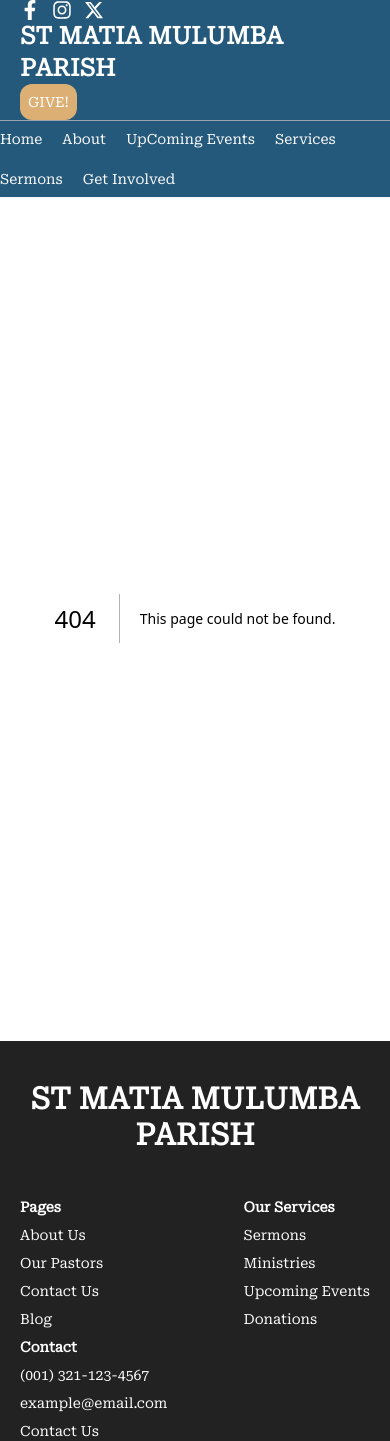
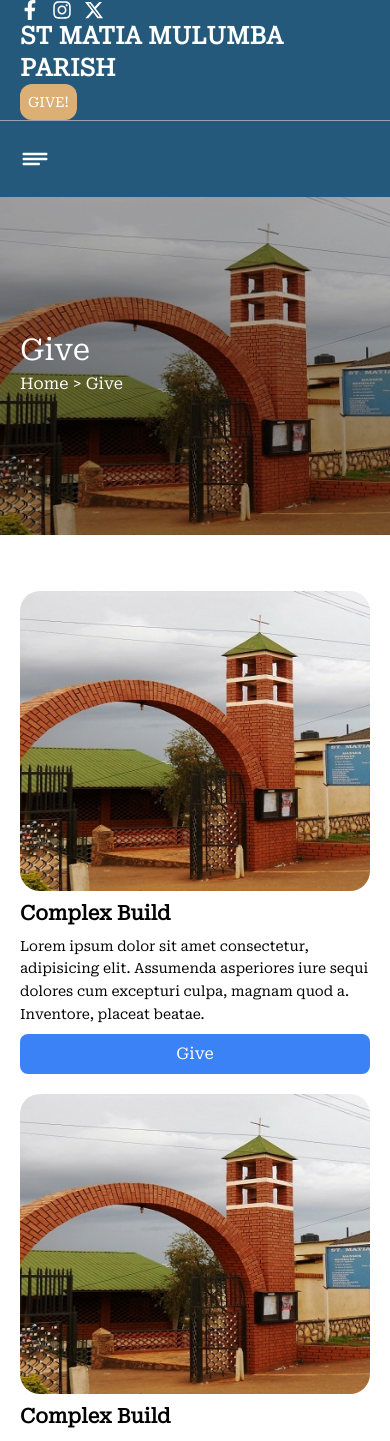
Before and after one commit to isiagi/matia, a Next.js app: page /give in a window 390 px wide. Before the commit this address had no page. Shown: the top 1441 px of the page. Built offline with nearby package versions, Linux system fonts and the light colour scheme.

Commit message:
chore: make responsive nav and add give page

```diff
--- a/app/components/nav/Nav.jsx
+++ b/app/components/nav/Nav.jsx
@@ -2,19 +2,37 @@
 
 import useOffset from "@/app/hooks/useOffset";
 import Link from "next/link";
-import React from "react";
+import React, { useState } from "react";
+import { CgDetailsMore } from "react-icons/cg";
+import { ImCancelCircle } from "react-icons/im";
 
 function Nav() {
   const [offSet] = useOffset();
+  const [isOpen, setIsOpen] = useState(false);
+
   return (
     <div
       className={`${
         offSet > 30 ? "fixed" : "relative"
       } z-10 w-full transition ease-in-out ${
         offSet > 30 ? "top-0" : ""
-      } flex justify-center items-center bg-[#25597B] min-h-[9vh] text-white`}
+      } flex md:justify-center items-center bg-[#25597B] min-h-[9vh] text-white`}
     >
-      <ul className=" text-sm flex items-center gap-5 flex-wrap">
+      <div className="md:hidden px-5 flex items-center justify-between w-full">
+        {isOpen ? (
+          <div onClick={() => setIsOpen(!isOpen)}>
+            <ImCancelCircle className="text-3xl text-white" />
+          </div>
+        ) : (
+          <div onClick={() => setIsOpen(!isOpen)}>
+            <CgDetailsMore className="text-3xl text-white" />
+          </div>
+        )}
+        <h2 className={`font-semibold ${offSet < 40 ? "hidden" : ""}`}>
+          ST MATIA MULUMBA PARISH
+        </h2>
+      </div>
+      <ul className=" text-sm md:flex hidden items-center gap-5 flex-wrap">
         <Link href={"/"}>
           <li>Home</li>
         </Link>
@@ -35,6 +53,32 @@ function Nav() {
           <li>Get Involved</li>
         </Link>
       </ul>
+      {/* mobile view */}
+      <ul
+        className={`md:hidden block absolute top-[calc(100%+0vh)] bg-[#0B1B2B] opacity-95 w-full leading-loose py-3 px-6 duration-500 ease-in-out ${
+          isOpen ? "left-0" : "left-[-100%]"
+        }`}
+      >
+        <Link href={"/"} onClick={() => setIsOpen(false)}>
+          <li>Home</li>
+        </Link>
+        <Link href={"/about"} onClick={() => setIsOpen(false)}>
+          <li>About</li>
+        </Link>
+
+        <Link href={"/events"} onClick={() => setIsOpen(false)}>
+          <li>UpComing Events</li>
+        </Link>
+        <Link href={"/services"} onClick={() => setIsOpen(false)}>
+          <li>Services</li>
+        </Link>
+        <Link href={"/sermon"} onClick={() => setIsOpen(false)}>
+          <li>Sermons</li>
+        </Link>
+        <Link href={"contact"} onClick={() => setIsOpen(false)}>
+          <li>Get Involved</li>
+        </Link>
+      </ul>
     </div>
   );
 }
--- a/app/components/topBanner/TopBanner.jsx
+++ b/app/components/topBanner/TopBanner.jsx
@@ -1,3 +1,4 @@
+import Link from "next/link";
 import { FaFacebookF } from "react-icons/fa";
 import { FaInstagram } from "react-icons/fa";
 import { FaXTwitter } from "react-icons/fa6";
@@ -14,7 +15,9 @@ function TopBanner() {
         <h1 className="font-semibold text-2xl">ST MATIA MULUMBA PARISH</h1>
       </div>
       <div>
-        <button className="p-2 bg-[#DCB074] rounded-xl text-sm">GIVE!</button>
+        <Link href={"/give"}>
+          <button className="p-2 bg-[#DCB074] rounded-xl text-sm">GIVE!</button>
+        </Link>
       </div>
     </div>
   );
--- /dev/null
+++ b/app/give/page.js
@@ -0,0 +1,49 @@
+import React from "react";
+import HeaderBanner from "../components/headerBanner/HeaderBanner";
+import Image from "next/image";
+
+function page() {
+  return (
+    <div>
+      <HeaderBanner title={"Give"} />
+      <div className="py-14 mx-5">
+        <div className="grid grid-cols-fluid gap-5">
+          {[1, 2, 3].map((_, i) => (
+            <div key={i}>
+              <div>
+                <Image
+                  src="/assets/images/matia.jpg"
+                  alt="priest"
+                  width={0}
+                  height={0}
+                  sizes="100vw"
+                  style={{
+                    width: "100%",
+                    height: "300px",
+                    objectFit: "cover",
+                    borderRadius: "20px",
+                  }}
+                />
+              </div>
+              <div className="leading-loose">
+                <h2 className="text-xl font-semibold py-2">Complex Build</h2>
+                <p className="text-sm leading-relaxed pb-2">
+                  Lorem ipsum dolor sit amet consectetur, adipisicing elit.
+                  Assumenda asperiores iure sequi dolores cum excepturi culpa,
+                  magnam quod a. Inventore, placeat beatae.
+                </p>
+              </div>
+              <div>
+                <button className="bg-blue-500 w-full p-2 text-white rounded-lg hover:bg-blue-400">
+                  Give
+                </button>
+              </div>
+            </div>
+          ))}
+        </div>
+      </div>
+    </div>
+  );
+}
+
+export default page;
```
